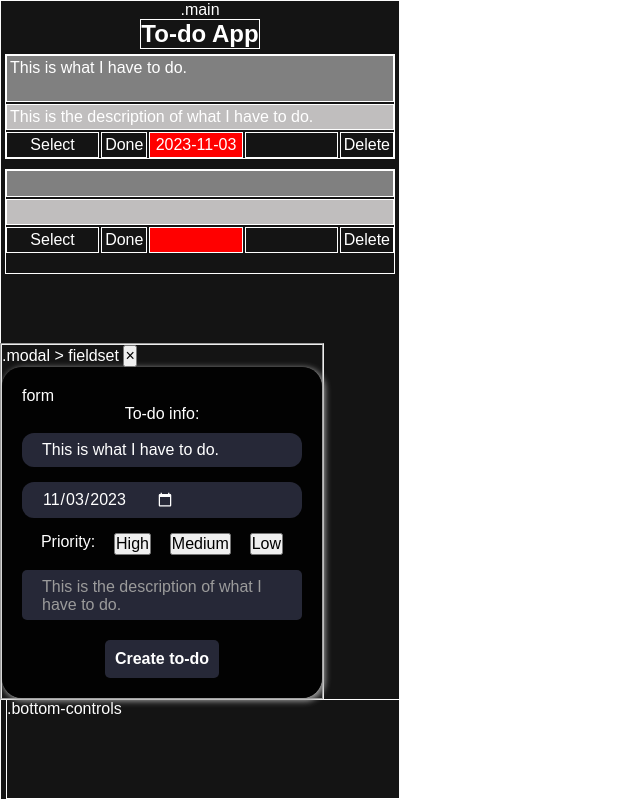
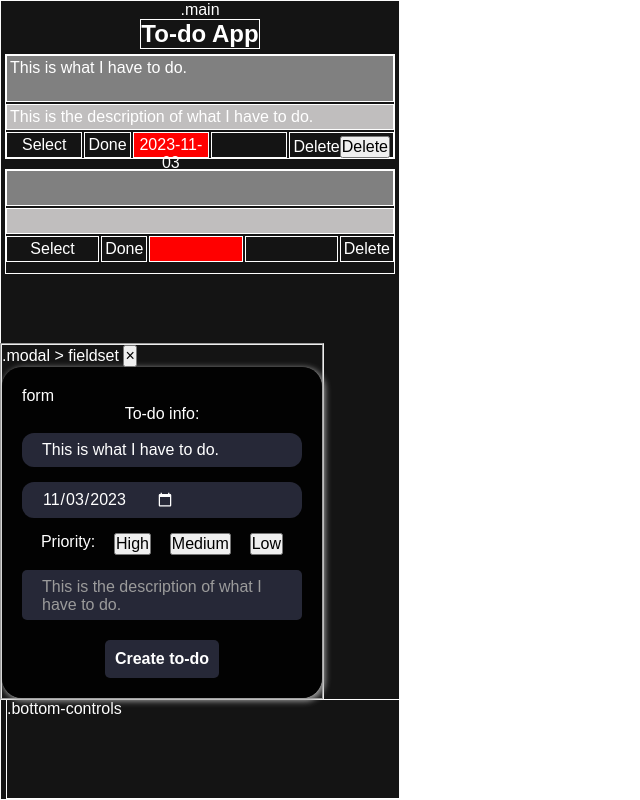
Before and after one commit to t0ntin/to-do-list, a website built with webpack: page src/index.html in a window 1280 px wide. Both pictures are taken after a click on the button "Create to-do". Shown: the whole page, without its empty margins (0-640 px from the left). Built offline with nearby package versions, Linux system fonts and the light colour scheme.

Commit message:
Added delete button and corresponding logic.
Also moved some functions to the logic.js file.

```diff
--- a/src/index.html
+++ b/src/index.html
@@ -16,7 +16,7 @@
     </section>
     <div class="todo-container"></div>
     <ul class="todo-item">
-      <li class="todo-title"></li>
+      <li class="todo-title" contenteditable="true"></li>
       <li class="todo-description"></li>
       <li class="todo-date"></li>
       <li class="todo-priority"></li>
--- a/src/index.js
+++ b/src/index.js
@@ -1,5 +1,6 @@
 import './style.css';
-import { renderTodos } from './render-to-do';
+import { getPriority, prepopulateDate } from './logic';
+
 // import Icon from './hamburger.jpg';
 
 // const title = document.querySelector('.title');
@@ -29,7 +30,10 @@ function addTodo (todo, dueDate, priority, description) {
   mainTodoObj.push(newToDo);
 }
 
-function handleSubmitToMain () {
+
+
+
+function submitToTodoContainer () {
   let priority = getPriority();
   const todo = document.querySelector('#to-do');
   const dueDate = document.querySelector('#date');
@@ -38,7 +42,7 @@ function handleSubmitToMain () {
   const createTodoButton = document.querySelector("#create-todo-btn");
 
   priorityContainer.addEventListener('click',  (e) =>  {
-    priority = getPriority(e); // Pass the event object to getPriority
+    priority = getPriority(e);
   });
 
   createTodoButton.addEventListener('click', (e)=> {
@@ -49,36 +53,49 @@ function handleSubmitToMain () {
   });
 }
 
-// Was getting an error here when I was just using e.preventdefault(); I also had to add (e) to getpriority and to the event listener function: The error is due to calling preventDefault() on the event object even before ensuring its existence. Since not all events come with a preventDefault method, you should check if it exists before calling it.
-function getPriority(e) {
-  if (e) {
-    e.preventDefault();
-  let priority = '';
-  if (e.target.getAttribute('id') === 'high' ) {
-    priority = 'High';
+function renderTodos() {
+  const todoContainer = document.querySelector('.todo-container');
+  todoContainer.innerHTML = '';
+  for (const todo of mainTodoObj) {
+    const todoUl = document.createElement('ul');
+    todoUl.classList.add('todo-item');
+    todoUl.innerHTML = `
+      <li class="todo-title" contenteditable="true">${todo.todo}</li>
+      <li class="todo-description" contenteditable="true">${todo.description}</li>
+      <li class="todo-date">${todo.dueDate}</li>
+      <li class="todo-priority">${todo.priority}</li>
+      <li class="todo-delete">Delete</li>
+      <li class="todo-select">Select</li>
+      <li class="todo-done">Done</li>
+    `;
+    const deleteButton = createDeleteButton(todo, todoUl);
+    todoUl.querySelector('.todo-delete').appendChild(deleteButton);
+    todoUl.setAttribute('id', mainTodoObj.indexOf(todo));
+    todoContainer.append(todoUl);
   }
-  if (e.target.getAttribute('id') === 'medium' ) {
-    priority = 'medium';
-  }
-  if (e.target.getAttribute('id') === 'low' ) {
-    priority = 'low';
-  }
-  return priority;
-}
-return '';
+  return todoContainer;
 }
 
-//PREPOPULATES DATE FIELDS
-document.addEventListener('DOMContentLoaded', function() {
-  const today = new Date();
-  const dd = String(today.getDate()).padStart(2, '0');
-  const mm = String(today.getMonth() + 1).padStart(2, '0');
-  const yyyy = today.getFullYear();
+function createDeleteButton(todo, todoUl) {
+  const deleteButton = document.createElement('button');
+  deleteButton.innerText = 'Delete';
+  deleteButton.addEventListener('click', () => {
+      deleteTodo(todo);
+      todoUl.remove();
+    });
+  return deleteButton;
+}
 
-  const formattedToday = `${yyyy}-${mm}-${dd}`;
-  document.getElementById('date').value = formattedToday;
-});
+function deleteTodo(todo) {
+  const index = mainTodoObj.indexOf(todo);
+  if (index > -1) {
+    // "1" specifies the number of elements to be removed.
+    mainTodoObj.splice(index, 1);
+    console.log(mainTodoObj);
+  }
+}
 
-handleSubmitToMain();
+
+prepopulateDate();
+submitToTodoContainer();
 console.log(mainTodoObj);
-console.log('testing');
--- /dev/null
+++ b/src/logic.js
@@ -0,0 +1,37 @@
+
+
+import { mainTodoObj } from ".";
+
+
+
+//PREPOPULATES DATE FIELDS
+export function prepopulateDate() {
+  document.addEventListener('DOMContentLoaded', function() {
+    const today = new Date();
+    const dd = String(today.getDate()).padStart(2, '0');
+    const mm = String(today.getMonth() + 1).padStart(2, '0');
+    const yyyy = today.getFullYear();
+
+    const formattedToday = `${yyyy}-${mm}-${dd}`;
+    document.getElementById('date').value = formattedToday;
+  });
+}
+
+// Was getting an error here when I was just using e.preventdefault(); I also had to add (e) to getpriority and to the event listener function: The error is due to calling preventDefault() on the event object even before ensuring its existence. Since not all events come with a preventDefault method, you should check if it exists before calling it.
+export function getPriority(e) {
+  if (e) {
+    e.preventDefault();
+  let priority = '';
+  if (e.target.getAttribute('id') === 'high' ) {
+    priority = 'High';
+  }
+  if (e.target.getAttribute('id') === 'medium' ) {
+    priority = 'medium';
+  }
+  if (e.target.getAttribute('id') === 'low' ) {
+    priority = 'low';
+  }
+  return priority;
+}
+return '';
+}
--- a/src/render-to-do.js
+++ /dev/null
@@ -1,22 +0,0 @@
-
-
-import { mainTodoObj } from ".";
-
-
-export function renderTodos() {
-  const todoContainer = document.querySelector('.todo-container');
-  todoContainer.innerHTML = '';
-  for (const todo of mainTodoObj) {
-    todoContainer.innerHTML += `
-    <ul class="todo-item">
-    <li class="todo-title">${todo.todo}</li>
-    <li class="todo-description">${todo.description}</li>
-    <li class="todo-date">${todo.dueDate}</li>
-    <li class="todo-priority">${todo.priority}</li>
-    <li class="todo-delete">Delete</li>
-    <li class="todo-select">Select</li>
-    <li class="todo-done">Done</li>
-  </ul>`
-
-  }
-}
```
Also changed, not shown: dist/bundle.js, dist/index.html.
